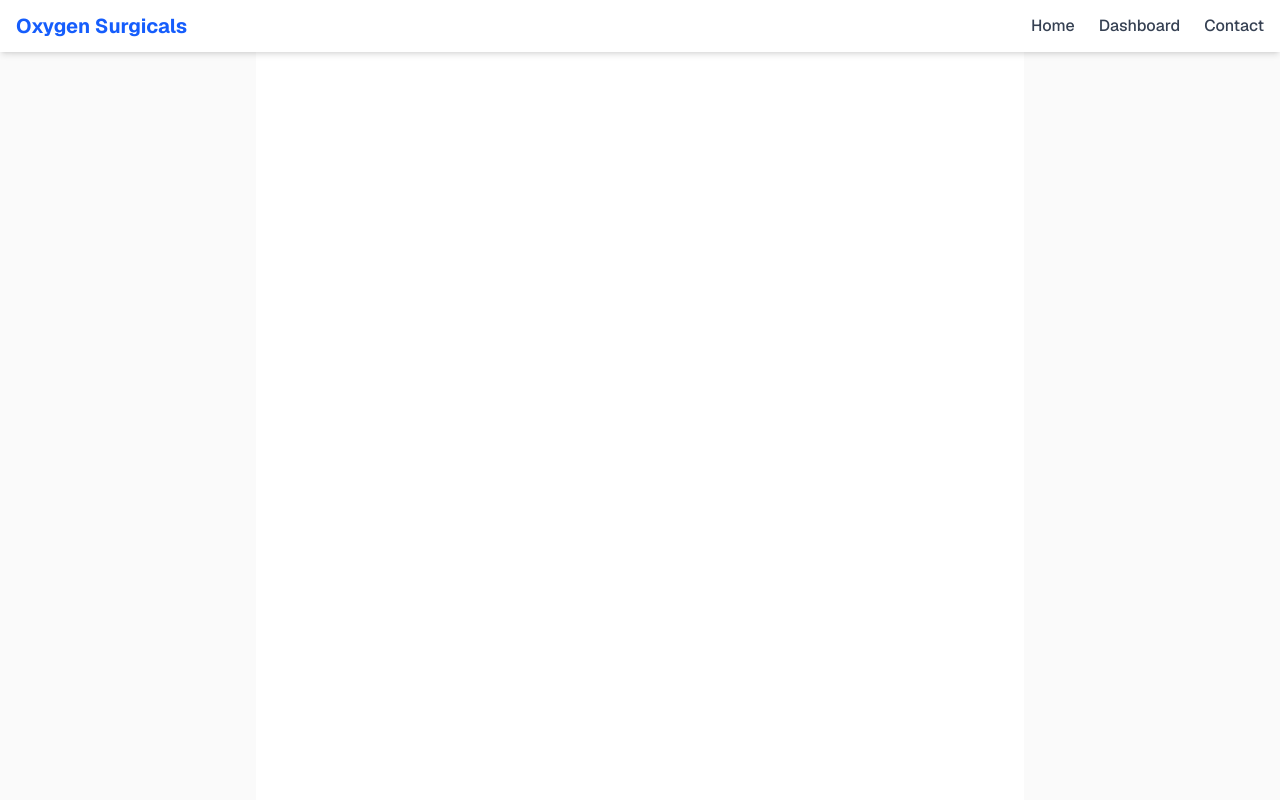
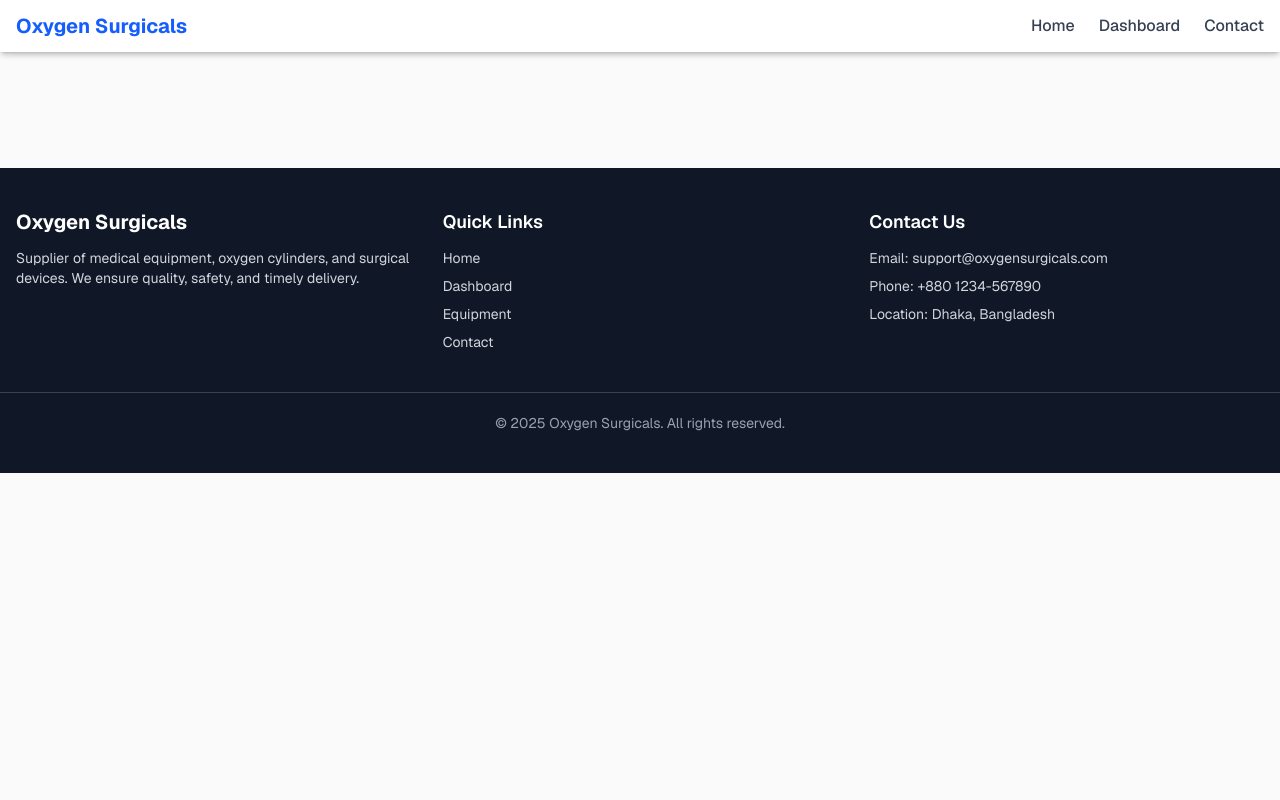
Before and after one commit to mranonno/oxygen-surgicals-web, a Next.js app: page / in a window 1280 px wide. Shown: the top 800 px of the page. Built offline with nearby package versions, Linux system fonts and the light colour scheme.

Commit message:
Create footer

```diff
--- a/app/layout.tsx
+++ b/app/layout.tsx
@@ -1,6 +1,8 @@
 import type { Metadata } from "next";
 import { Geist, Geist_Mono } from "next/font/google";
 import "./globals.css";
+import Navbar from "@/components/common/Navbar";
+import Footer from "@/components/common/Footer";
 
 const geistSans = Geist({
   variable: "--font-geist-sans",
@@ -27,7 +29,9 @@ export default function RootLayout({
       <body
         className={`${geistSans.variable} ${geistMono.variable} antialiased`}
       >
+        <Navbar />
         {children}
+        <Footer />
       </body>
     </html>
   );
--- a/app/page.tsx
+++ b/app/page.tsx
@@ -1,11 +1,11 @@
+import Footer from "@/components/common/Footer";
 import Navbar from "@/components/common/Navbar";
 
 export default function Home() {
   return (
-    <div className="flex min-h-screen items-center justify-center bg-zinc-50 font-sans">
-      <main className="flex min-h-screen w-full max-w-3xl flex-col items-center justify-between py-32 px-16 bg-white sm:items-start">
-        <Navbar />
-      </main>
-    </div>
+    <main className="flex min-h-screen  flex-col items-center justify-between py-32 font-sans bg-zinc-50 sm:items-start">
+      <Navbar />
+      <Footer />
+    </main>
   );
 }
--- /dev/null
+++ b/components/common/Footer.tsx
@@ -0,0 +1,62 @@
+import Link from "next/link";
+
+export default function Footer() {
+  return (
+    <footer className="w-full bg-gray-900 text-gray-300 py-10 mt-10">
+      <div className="max-w-7xl mx-auto px-4 grid grid-cols-1 md:grid-cols-3 gap-8">
+        {/* Brand */}
+        <div>
+          <h2 className="text-xl font-bold text-white mb-3">
+            Oxygen Surgicals
+          </h2>
+          <p className="text-sm">
+            Supplier of medical equipment, oxygen cylinders, and surgical
+            devices. We ensure quality, safety, and timely delivery.
+          </p>
+        </div>
+
+        {/* Quick Links */}
+        <div>
+          <h3 className="text-lg font-semibold text-white mb-3">Quick Links</h3>
+          <ul className="space-y-2 text-sm">
+            <li>
+              <Link href="/" className="hover:text-white">
+                Home
+              </Link>
+            </li>
+            <li>
+              <Link href="/dashboard" className="hover:text-white">
+                Dashboard
+              </Link>
+            </li>
+            <li>
+              <Link href="/equipment" className="hover:text-white">
+                Equipment
+              </Link>
+            </li>
+            <li>
+              <Link href="/contact" className="hover:text-white">
+                Contact
+              </Link>
+            </li>
+          </ul>
+        </div>
+
+        {/* Contact */}
+        <div>
+          <h3 className="text-lg font-semibold text-white mb-3">Contact Us</h3>
+          <ul className="text-sm space-y-2">
+            <li>Email: support@oxygensurgicals.com</li>
+            <li>Phone: +880 1234-567890</li>
+            <li>Location: Dhaka, Bangladesh</li>
+          </ul>
+        </div>
+      </div>
+
+      {/* Bottom */}
+      <div className="mt-10 border-t border-gray-700 pt-5 text-center text-sm text-gray-400">
+        © {new Date().getFullYear()} Oxygen Surgicals. All rights reserved.
+      </div>
+    </footer>
+  );
+}
```
